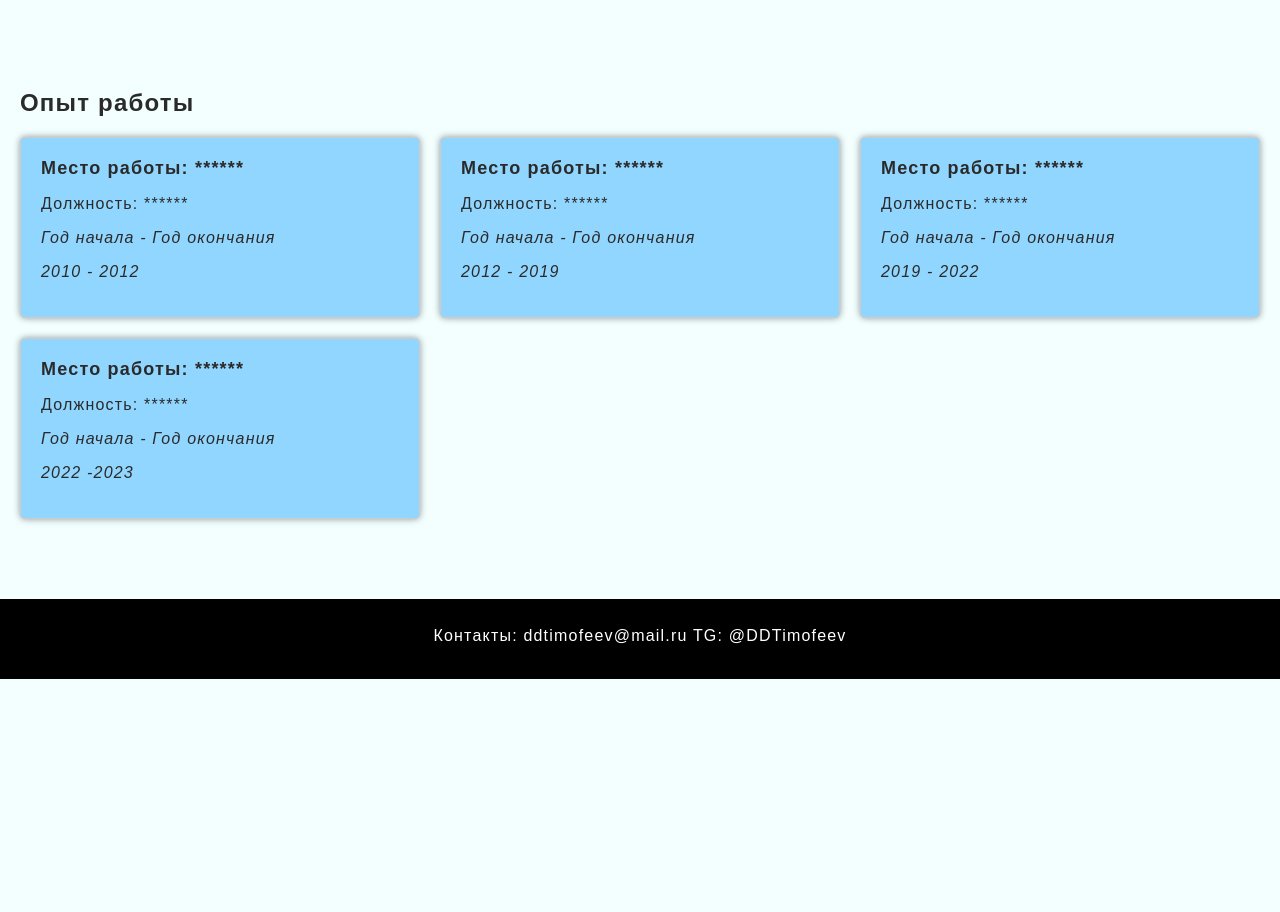
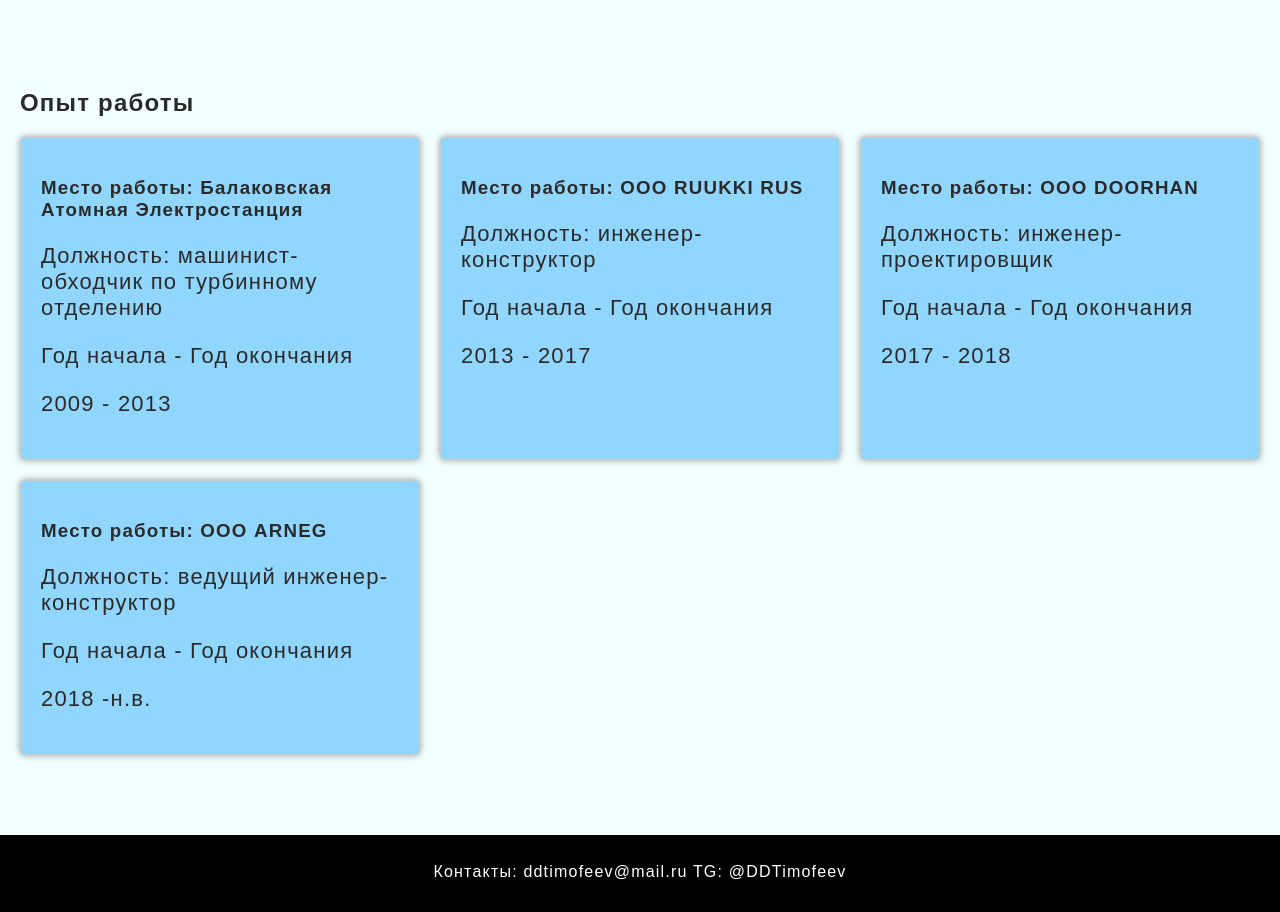
Before and after one commit to DDTimofeev/Skillfactory_E10_Resume, a plain HTML site: page index.html in a window 1280 px wide. Shown: the part 660-1572 px from the top of the page. Before the commit the page ends 1339 px from the top, so only its background shows below. Drawn offline with Linux system fonts and the light colour scheme.

Commit message:
3 commit

```diff
--- a/index.html
+++ b/index.html
@@ -35,32 +35,32 @@
     <section class="experience">
         <h2>Опыт работы</h2>
         <div class="timeline">
-            <div class="timeline-item">
-                <h3>Место работы: ******</h3>
-                <p>Должность: ******</p>
+            <div class="timeline-item1">
+                <h3>Место работы: Балаковская Атомная Электростанция</h3>
+                <p>Должность: машинист-обходчик по турбинному отделению</p>
                 <p class="date">Год начала - Год окончания</p>
-                <p class="date">2010 - 2012</p>
+                <p class="date">2009 - 2013</p>
                 <p><!-- Описание работы --></p>
             </div>
-            <div class="timeline-item">
-                <h3>Место работы: ******</h3>
-                <p>Должность: ******</p>
+            <div class="timeline-item2">
+                <h3>Место работы: ООО RUUKKI RUS</h3>
+                <p>Должность: инженер-конструктор</p>
                 <p class="date">Год начала - Год окончания</p>
-                <p class="date">2012 - 2019</p>
+                <p class="date">2013 - 2017</p>
                 <p><!-- Описание работы --></p>
             </div>
-            <div class="timeline-item">
-                <h3>Место работы: ******</h3>
-                <p>Должность: ******</p>
+            <div class="timeline-item3">
+                <h3>Место работы: ООО DOORHAN</h3>
+                <p>Должность: инженер-проектировщик</p>
                 <p class="date">Год начала - Год окончания</p>
-                <p class="date">2019 - 2022</p>
+                <p class="date">2017 - 2018</p>
                 <p><!-- Описание работы --></p>
             </div>
-            <div class="timeline-item">
-                <h3>Место работы: ******</h3>
-                <p>Должность: ******</p>
+            <div class="timeline-item4">
+                <h3>Место работы: ООО ARNEG</h3>
+                <p>Должность: ведущий инженер-конструктор</p>
                 <p class="date">Год начала - Год окончания</p>
-                <p class="date">2022 -2023</p>
+                <p class="date">2018 -н.в.</p>
                 <p><!-- Описание работы --></p>
             </div>
             <!-- Добавьте еще опыт работы по аналогии -->
--- a/style.css
+++ b/style.css
@@ -154,11 +154,74 @@ article .demo {
     box-shadow: 0 0 7px rgba(0, 0, 0, 0.4);
 }
 
-.experience .timeline-item:hover {
+.experience .timeline-item1{
+    border: 1px solid #ccc;
+    padding: 20px;
+    border-radius: 5px;
+    background-color: rgb(144, 214, 255);
+    box-shadow: 0 0 7px rgba(0, 0, 0, 0.4);
+}
+
+
+.experience .timeline-item2{
+    border: 1px solid #ccc;
+    padding: 20px;
+    border-radius: 5px;
+    background-color: rgb(144, 214, 255);
+    box-shadow: 0 0 7px rgba(0, 0, 0, 0.4);
+}
+
+
+.experience .timeline-item3{
+    border: 1px solid #ccc;
+    padding: 20px;
+    border-radius: 5px;
+    background-color: rgb(144, 214, 255);
+    box-shadow: 0 0 7px rgba(0, 0, 0, 0.4);
+}
+
+
+.experience .timeline-item4{
+    border: 1px solid #ccc;
+    padding: 20px;
+    border-radius: 5px;
+    background-color: rgb(144, 214, 255);
+    box-shadow: 0 0 7px rgba(0, 0, 0, 0.4);
+}
+
+
+.experience .timeline-item2:hover {
     background-color: rgb(0, 0, 0);
     box-shadow: 0 0 2px rgba(0, 0, 0, 0.4);
     color: #0000;
-    background-image: url(img/ts.png);
+    background-image: url(img/ruukki.jpg);
+    background-size: cover;
+    background-position: center;
+}
+
+.experience .timeline-item1:hover {
+    background-color: rgb(0, 0, 0);
+    box-shadow: 0 0 2px rgba(0, 0, 0, 0.4);
+    color: #0000;
+    background-image: url(img/bal_npp.jpg);
+    background-size: cover;
+    background-position: center;
+}
+
+.experience .timeline-item3:hover {
+    background-color: rgb(0, 0, 0);
+    box-shadow: 0 0 2px rgba(0, 0, 0, 0.4);
+    color: #0000;
+    background-image: url(img/doorhan.jpg);
+    background-size: cover;
+    background-position: center;
+}
+
+.experience .timeline-item4:hover {
+    background-color: rgb(0, 0, 0);
+    box-shadow: 0 0 2px rgba(0, 0, 0, 0.4);
+    color: #0000;
+    background-image: url(img/arneg.jpg);
     background-size: cover;
     background-position: center;
 }
```
Also changed, not shown: img/arneg.jpg (added), img/bal_npp.jpg (added), img/doorhan.jpg (added), img/ruukki.jpg (added).
